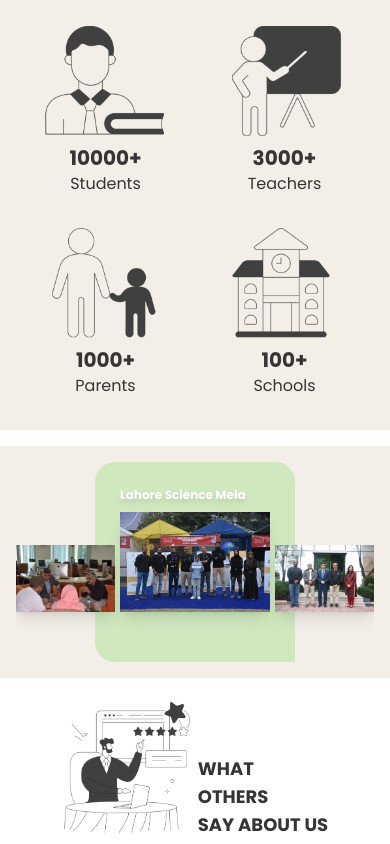
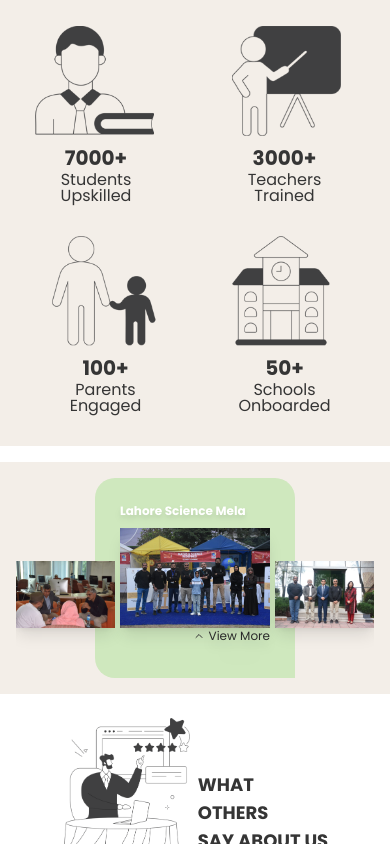
Before and after one commit to TahaShah141/elements-learning, a React (Vite) app: page / in a window 390 px wide. Shown: the part 4507-5351 px from the top of the page. Built offline with nearby package versions, Linux system fonts and the light colour scheme.

Commit message:
final review changes

```diff
--- a/src/Pages/LandingPage/Puzzles/PuzzlePiece.jsx
+++ b/src/Pages/LandingPage/Puzzles/PuzzlePiece.jsx
@@ -18,8 +18,8 @@ export const PuzzlePiece = ({letter, header, meaning, color, showTab, content, r
       <div className='w-full h-full flipping-card group text-[8px] sm:text-sm md:text-base lg:text-xl xl:text-3xl'>
         <div className='size-full min-[400px]:group-hover:hidden flex flex-col justify-center items-center gap-px md:gap-1 lg:gap-2'>
           <p className="font-bold text-sm xs:text-base sm:text-2xl md:text-3xl lg:text-5xl xl:text-7xl">{letter}</p>
-          <div className={`flex ${reverseOrder ? "flex-col-reverse" : "flex-col"}`}>
-            <p className="uppercase text-center sm:tracking-wider md:tracking-widest">{header}</p>
+          <div className={`flex ${reverseOrder ? "flex-col-reverse" : "flex-col"} min-w-[60%]`}>
+            <p className="uppercase text-center sm:tracking-wider md:tracking-widest lg:tracking-[0.2em]">{header}</p>
             <p className="flex justify-center items-center gap-1 w-full text-xs lg:text-sm xl:text-base">
               <span className="flex-1 hidden lg:block h-0 border border-white "/>
                 {meaning}
--- a/src/Pages/LandingPage/Stats.jsx
+++ b/src/Pages/LandingPage/Stats.jsx
@@ -4,32 +4,36 @@ export const Stats = () => {
 
   return (
     <>
-      <div className="flex flex-col gap-2 items-center">
+      <div className="flex flex-col gap-2 items-center w-32">
         <img src="/landingpage/students.png" className="w-32" />
         <div className="flex flex-col justify-center items-center">
-          <CountUp className="text-xl xs:text-2xl sm:text-3xl font-bold" start={0} end={10000} increment={200} delay={20} suffix="+"/>
-          <p className="xs:text-xl sm:text-2xl  ">Students</p>
+          <CountUp className="text-xl xs:text-2xl sm:text-3xl font-bold" start={0} end={7000} increment={150} delay={20} suffix="+"/>
+          <p className="xs:text-xl sm:text-2xl leading-none">Students</p>
+          <p className="sm:text-lg leading-none">Upskilled</p>
         </div>
       </div>
       <div className="flex flex-col gap-2 items-center">
         <img src="/landingpage/teachers.png" className="w-32" />
         <div className="flex flex-col justify-center items-center">
           <CountUp className="text-xl xs:text-2xl sm:text-3xl font-bold" start={0} end={3000} increment={60} delay={20} suffix="+"/>
-          <p className="xs:text-xl sm:text-2xl ">Teachers</p>
+          <p className="xs:text-xl sm:text-2xl leading-none">Teachers</p>
+          <p className="sm:text-lg leading-none">Trained</p>
         </div>
       </div>
       <div className="flex flex-col gap-2 items-center">
         <img src="/landingpage/parents.png" className="w-32" />
         <div className="flex flex-col justify-center items-center">
-          <CountUp className="text-xl xs:text-2xl sm:text-3xl font-bold" start={0} end={1000} increment={20} delay={20} suffix="+"/>
-          <p className="xs:text-xl sm:text-2xl ">Parents</p>
+          <CountUp className="text-xl xs:text-2xl sm:text-3xl font-bold" start={0} end={100} increment={2} delay={20} suffix="+"/>
+          <p className="xs:text-xl sm:text-2xl leading-none">Parents</p>
+          <p className="sm:text-lg leading-none">Engaged</p>
         </div>
       </div>
       <div className="flex flex-col gap-2 items-center">
         <img src="/landingpage/schools.png" className="w-32" />
         <div className="flex flex-col justify-center items-center">
-          <CountUp className="text-xl xs:text-2xl sm:text-3xl font-bold" start={0} end={100} increment={2} delay={20} suffix="+"/>
-          <p className="xs:text-xl sm:text-2xl ">Schools</p>
+          <CountUp className="text-xl xs:text-2xl sm:text-3xl font-bold" start={0} end={50} increment={1} delay={20} suffix="+"/>
+          <p className="xs:text-xl sm:text-2xl leading-none">Schools</p>
+          <p className="sm:text-lg leading-none">Onboarded</p>
         </div>
       </div>
     </>
--- a/src/Pages/LandingPage/WhatWeOffer.jsx
+++ b/src/Pages/LandingPage/WhatWeOffer.jsx
@@ -24,6 +24,7 @@ export const WhatWeOffer = () => {
         <CustomAccordion changeHeaders={true} containerClass={"flex-1"} items={services.map(service => ({
           title: service.title,
           id: service.title,
+          disabled: service.disabled,
           content: (
             <div className={`flex justify-start gap-2 p-2`}>
               <div className="w-24 sm:p-4 xs:w-32 sm:w-40 md:w-48 lg:w-32 xl:w-64">
@@ -34,7 +35,7 @@ export const WhatWeOffer = () => {
                 {service.content}
               </p>
               <Link to={service.disabled ? "" : service.link}>
-                <IconButton icon={<ArrowRightIcon className="size-full"/>} text={"Learn More"} className={`font-bold text-sm sm:text-lg p-2 sm:p-2 ${service.disabled ? "bg-gray-200 text-gray-600" : "bg-[#353535] text-[#FBBA41]"}`} />
+                <IconButton icon={<ArrowRightIcon className="size-full"/>} text={"Learn More"} className={`font-bold text-sm sm:text-lg p-2 sm:p-2 ${service.disabled ? "bg-gray-300 text-gray-600" : "bg-[#353535] text-[#FBBA41]"}`} />
               </Link>
               </div>
             </div>
--- a/src/components/custom/CustomAccordion.jsx
+++ b/src/components/custom/CustomAccordion.jsx
@@ -10,14 +10,14 @@ export const CustomAccordion = ({containerClass, items, type="single", changeHea
     <Accordion onValueChange={(value) => setOpened(value)} className={containerClass} type={type} collapsible>
       {items.map(item =>
         <AccordionItem value={item.id}>
-          <AccordionTrigger className={`p-1 rounded-full hover:no-underline rounded-br-none font-bold text-xs xs:text-base sm:text-xl md:text-2xl lg:text-xl flex items-center gap-2 group transition-colors ${item.id !== opened && changeHeaders ? "bg-transparent delay-0 duration-0" : "bg-[#FBBA41] duration-200"}`}>
+          <AccordionTrigger className={`p-1 rounded-full hover:no-underline rounded-br-none font-bold text-xs xs:text-base sm:text-xl md:text-2xl lg:text-xl flex items-center gap-2 group transition-colors ${item.id !== opened && changeHeaders ? "bg-transparent delay-0 duration-0" : item.disabled ? "bg-gray-300 text-gray-600" : "bg-[#FBBA41] duration-200"}`}>
             <div className="size-6 xs:size-8 sm:size-12 xl:size-16 relative">
               {!(item.id === opened || (opened instanceof Array && opened.filter(id => item.id === id).length !== 0)) ?
               <>
               {changeHeaders ?
               <>
               <div className="absolute inset-0 transition-opacity duration-200 size-full opacity-100 group-hover:opacity-0">
-                <HexagonPlayButton outerColor={"#FCBA42"} innerColor={"#FFFFFF"} />
+                <HexagonPlayButton outerColor={item.disabled ? "#aaa" : "#FCBA42"} innerColor={"#FFFFFF"} />
               </div>
               <div className="absolute inset-0 transition-opacity duration-500 size-full opacity-0 group-hover:opacity-100">
                 <HexagonPlayButton outerColor="#FFFFFF" innerColor="#000000" />
--- a/src/components/custom/MultiCarousel.jsx
+++ b/src/components/custom/MultiCarousel.jsx
@@ -1,6 +1,7 @@
 import { useEffect, useState } from "react"
 import { HexagonPlayButton } from "../HexagonPlayButton"
 import { CarouselSingle } from "./CarouselSingle"
+import { ArrowRightCircle, ChevronUp } from "lucide-react"
 
 export const MultiCarousel = ({items, autoScroll=true, delay=3000}) => {
 
@@ -98,15 +99,32 @@ export const MultiCarousel = ({items, autoScroll=true, delay=3000}) => {
           )}
         </div>} */}
       </div>
-      <div className="relative z-10 h-1/2 w-1 sm:-translate-y-[8%]" style={{width: smallerSize}}>
+      <div className="relative z-10 h-1/2 sm:-translate-y-[8%]" style={{width: smallerSize}}>
         {items.map((item, i) => (
           <div className={`absolute transition-all duration-700 bottom-0 ${i === index ? "h-full w-full" : "h-2/3 w-2/3"}`}
           style={{backgroundColor: item.innerColor, transform: `${index > i ? `translateX(calc(${100*1/2}% + ${(index-i) * (smallerSize*(2/3) + gapSize)}px))` : `translateX(${(index-i) * (smallerSize*(2/3) + gapSize) }px)`}`}}
           onClick={() => (i === index) ? setOpened(true) : setIndex(i)}
           >
-            <img src={item.src} alt="" className="size-full shadow-lg" />
+            <div src={item.src} alt="" className={`relative overflow-hidden size-full shadow-lg ${i === index ? "group" : ""}`}>
+              <img src={item.src} alt="" className="size-full shadow-lg" />
+              <div className="absolute inset-0 overflow-hidden bg-black/75 translate-y-full group-hover:translate-y-0 transition-all duration-300 flex flex-col justify-end xs:p-1 sm:p-2 md:p-3 lg:p-4 xl:p-6 xs:gap-1 md:gap-2">
+                <div className="text-[#FCBA42] font-bold text-xs sm:text-sm md:text-lg lg:text-xl xl:text-2xl flex lg:gap-1 items-center">
+                  <p><span className="hidden md:inline-block">Click to</span> View More</p>
+                  <ArrowRightCircle className="size-2 md:size-4" />
+                </div>
+                <div className="flex justify-between gap-2 h-1/5 w-full">
+                  {item.gallery.map(src =>
+                    <img src={src} className="flex-1" />
+                  )}
+                </div>
+              </div>
+            </div>
           </div>
         ))}
+        <div className="absolute right-0 md:hidden bottom-0 translate-y-full flex justify-center items-center gap-1">
+          <ChevronUp className="size-3 md:size-4" />
+          <p style={{color: "#2a2a2a"}} className="drop-shadow-xl text-xs sm:text-sm md:text-lg lg:text-xl xl:text-2xl">View More</p>
+        </div>
       </div>
     </div>
     </>
```
Also changed, not shown: src/Pages/AboutPage.jsx (+13 -6 lines), public/partners/cef.png (added), public/partners/nust.jpeg (added).
